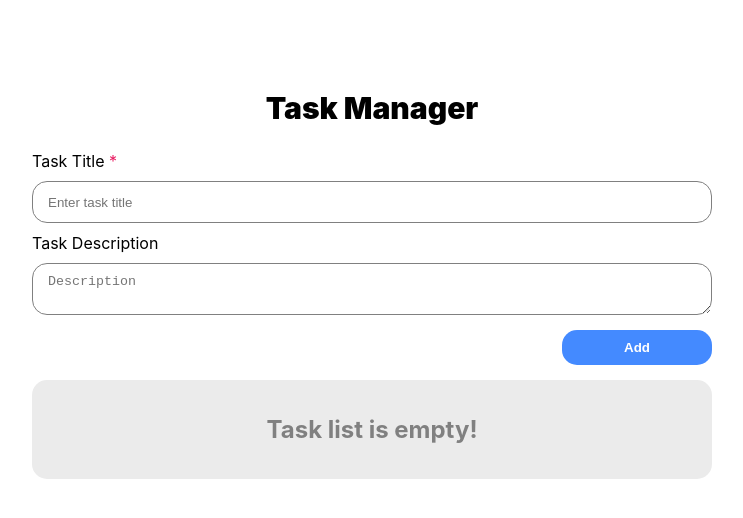
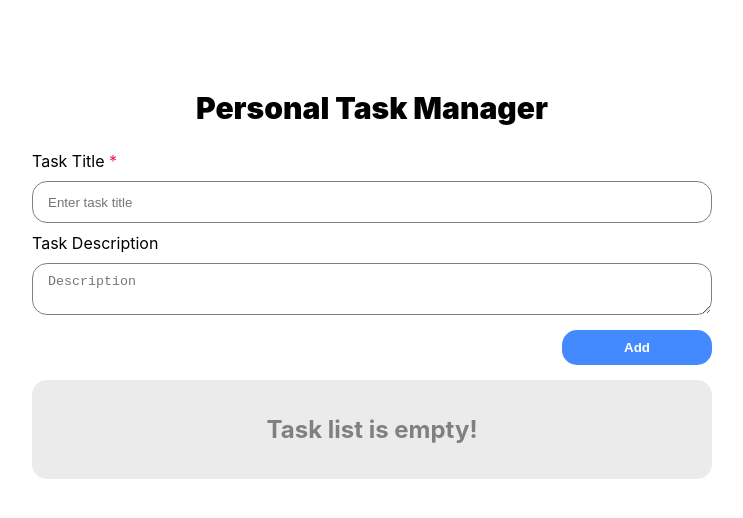
Before and after one commit to riyajuddin/managetask, a React (Create React App) app: page / in a window 1280 px wide. Shown: the top 518 px of the page, without its empty margins (268-1011 px from the left). Built offline with nearby package versions, Linux system fonts and the light colour scheme.

Commit message:
Add task title updated

```diff
--- a/src/component/AddTask.js
+++ b/src/component/AddTask.js
@@ -92,7 +92,7 @@ export const AddTask = () => {
 
   return (
     <div>
-       <p style={styles.taskManagerTitle}>Task Manager</p>
+       <p style={styles.taskManagerTitle}>Personal Task Manager</p>
       <div style={styles.inputWrapper}>
         <label style={styles.taskTitle}>Task Title <span style={{color:"#e91e63"}}>*</span></label>
          <input
```
